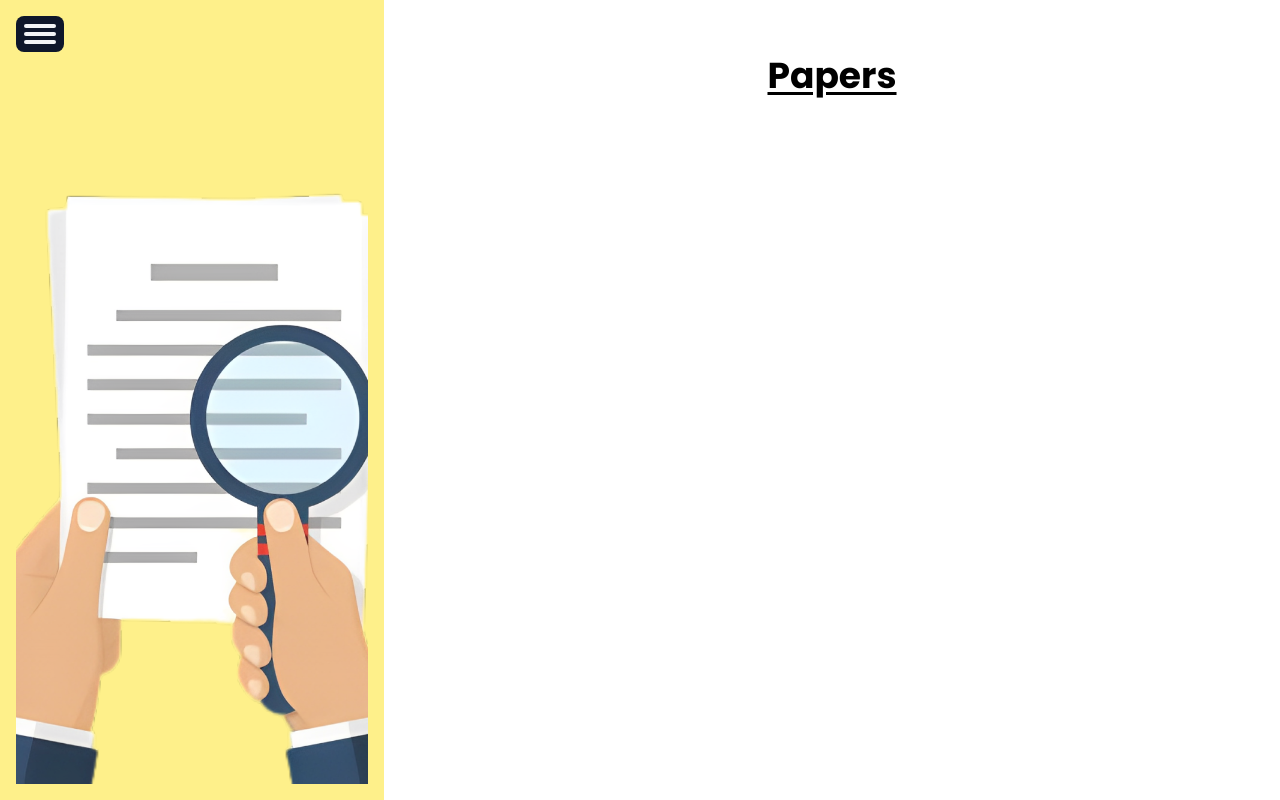
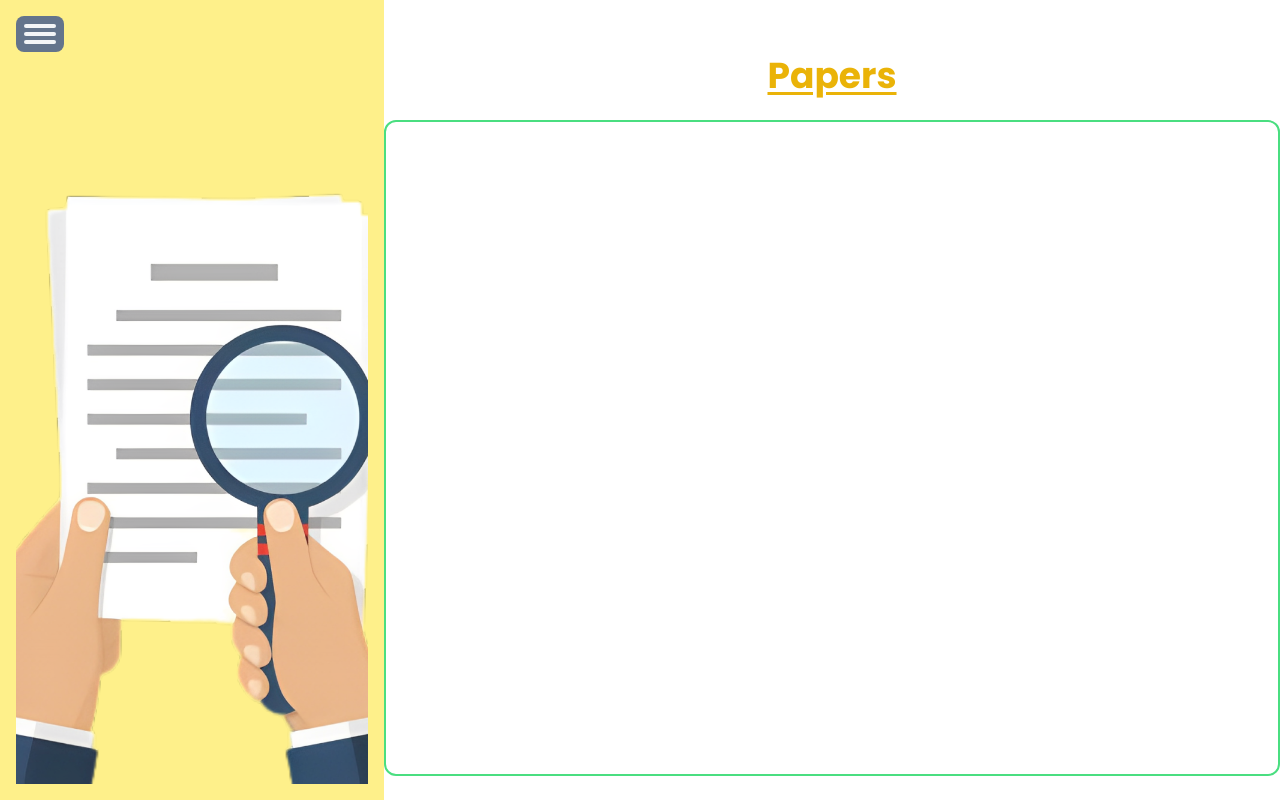
Before and after one commit to ramanujdevanshee22/portfolio, a Next.js app: page /home/papers in a window 1280 px wide. Built offline with nearby package versions, Linux system fonts and the light colour scheme; a web font is replaced by a local one.

Commit message:
Navbar bug

```diff
--- a/src/app/components/Navbar.js
+++ b/src/app/components/Navbar.js
@@ -27,7 +27,7 @@ export default function NavBar() {
         {open ? (
           <svg
             xmlns="http://www.w3.org/2000/svg"
-            className="h-8 w-9 text-white "
+            className="h-8 w-9 text-white bg-slate-500 fixed rounded-lg"
             fill="none"
             viewBox="0 0 25 25"
             stroke="currentColor"
@@ -41,7 +41,7 @@ export default function NavBar() {
           </svg>
         ) : (
           <>
-            <div className=" h-9 justify-center p-2 w-[3rem] bg-slate-900 rounded-lg">
+            <div className=" h-9 justify-center p-2 w-[3rem] bg-slate-500 rounded-lg fixed">
             <span className="block w-8 h-1 bg-gray-100 rounded-xl fixed"></span>
             <span className="block w-8 h-1 bg-gray-100 rounded-xl fixed mt-2" ></span>
             <span className="block w-8 h-1 bg-gray-100 rounded-xl fixed mt-4"></span>
@@ -52,7 +52,7 @@ export default function NavBar() {
       </div>
 
       <nav
-        className={`bg-zinc-800 bg-opacity-70 absolute top-12 h-[93%] transition-all duration-1000 z-20 ${
+        className={`bg-zinc-800 bg-opacity-70 fixed top-12 h-[93%] transition-all duration-1000 z-20 ${
           open ? "left-0" : "-left-72"
         }`}
       >
--- a/src/app/home/papers/page.jsx
+++ b/src/app/home/papers/page.jsx
@@ -16,11 +16,17 @@ const PapersPage = () => {
 
       </div>
       <div className="w-[70%] flex flex-col items-center">
-        <div className=" ">
-        <div className="text-4xl underline underline-offset-4 font-bold font-poppins mt-14">Papers</div>
+
+        <div className="text-4xl underline underline-offset-4 font-bold font-poppins mt-14 text-yellow-500">Papers</div>
+
+          <div className="border-2 border-green-400 h-full w-full rounded-xl m-6 p-3">
+            <div>
+
+            </div>
+          </div>
 
 
-        </div>
+
 
 
       </div>
--- a/src/app/home/projects/page.jsx
+++ b/src/app/home/projects/page.jsx
@@ -79,7 +79,7 @@ const ProjectPage = () => {
       <div className="w-[70%] flex flex-col items-center pl-[7rem] sm:pl-6">
         <div className="text-4xl underline underline-offset-4 font-bold font-poppins mt-14 text-fuchsia-800">Projects</div>
 
-        <div className="flex flex-row items-center m-5 :h-svh sm:overflow-y-auto flex-wrap justify-center gap-14 sm:gap-24  scrollbar scrollbar-thumb-neutral-700 scrollbar-thumb-rounded-md scrollbar-w-2 ">
+        <div className="flex flex-row items-center m-5 sm:h-svh sm:overflow-y-auto flex-wrap justify-center gap-14 sm:gap-24  scrollbar scrollbar-thumb-neutral-700 scrollbar-thumb-rounded-md scrollbar-w-2 ">
 
 
 
@@ -112,7 +112,7 @@ const ProjectPage = () => {
 
                       <div className="flex flex-col gap-5  ">
                         { project.redirect.map(btn=>
-                        <a href={btn.href} className="bg-gradient-to-br  from-fuchsia-400 to-sky-200 text-white font-bold py-3 px-4 rounded-lg shadow-lg text-center hover:scale-[1.1] transition-all duration-100 ease-in-out">{btn.btnName}</a>
+                        <a key={btn.href} href={btn.href} className="bg-gradient-to-br  from-fuchsia-400 to-sky-200 text-white font-bold py-3 px-4 rounded-lg shadow-lg text-center hover:scale-[1.1] transition-all duration-100 ease-in-out">{btn.btnName}</a>
                         )
                         }
                       </div>
--- a/src/app/page.js
+++ b/src/app/page.js
@@ -4,6 +4,3 @@ import LandingPage from "./components/LandingPage";
 export default function MainPage() {
   return <LandingPage />;
 }
-
-
-// navbar height
```
